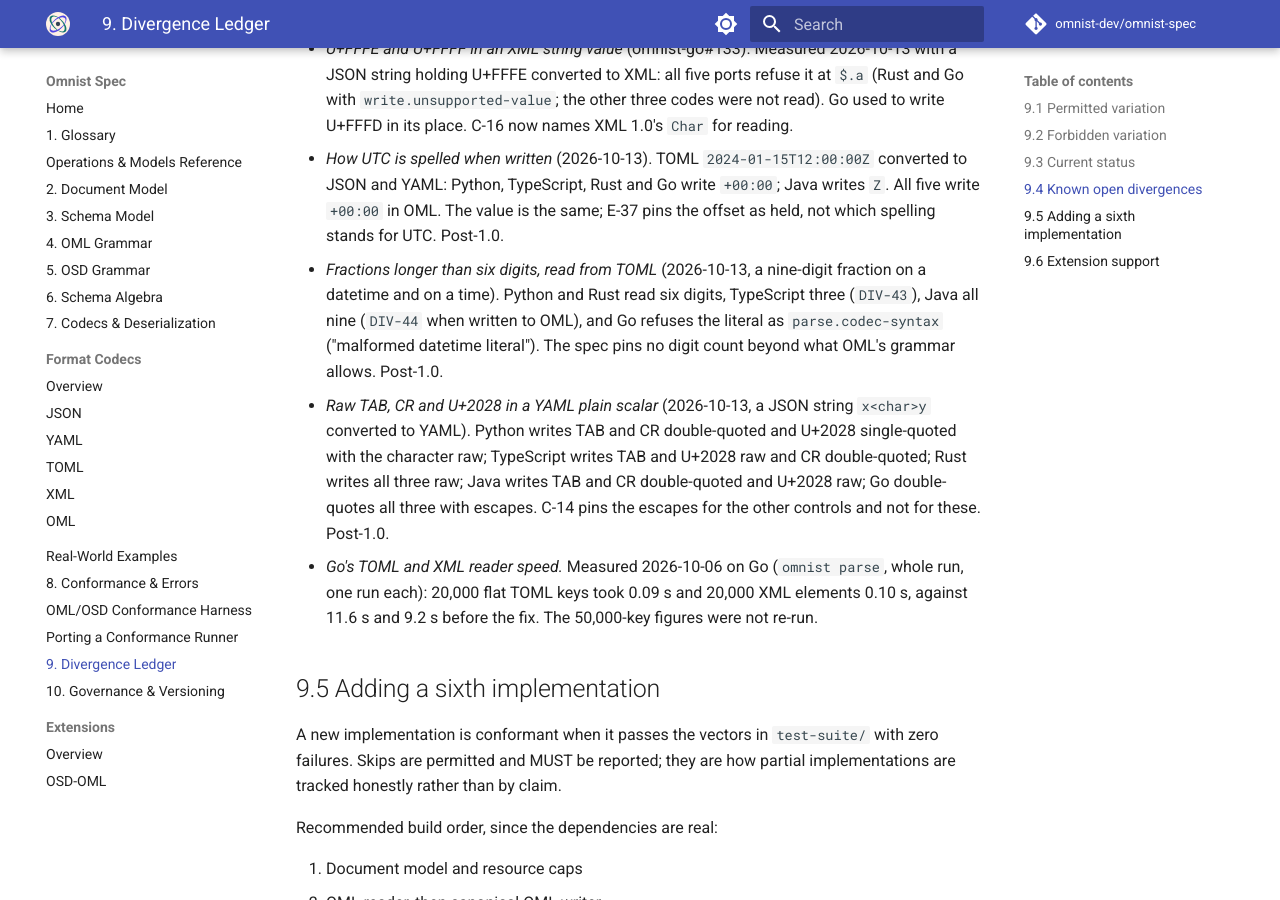
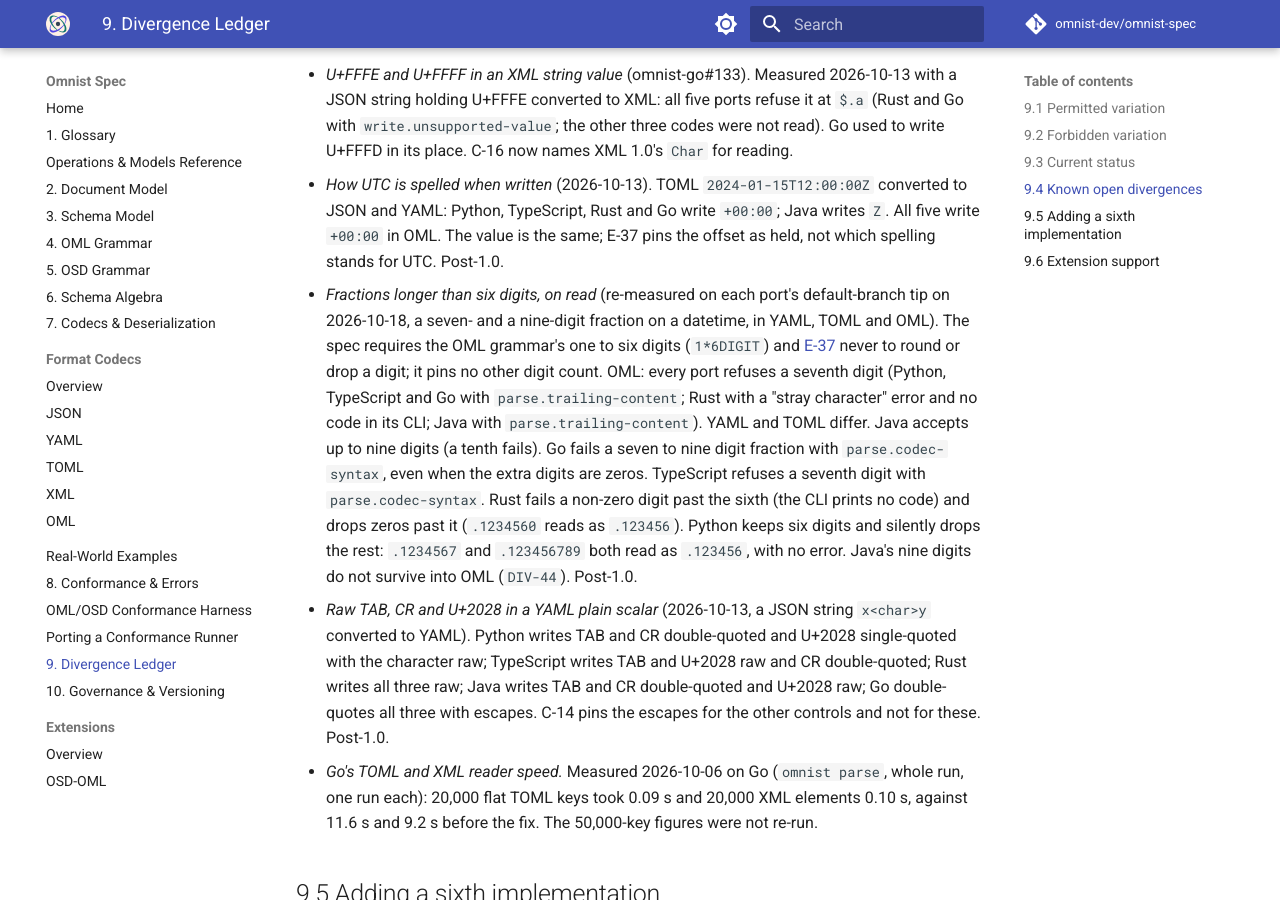
Before and after one commit to omnist-dev/omnist-spec, an MkDocs documentation site: the page built from docs/09-divergence-ledger.md, in a window 1280 px wide and 900 px high, scrolled down 10337 px. Built offline with MkDocs 1.6.1 and Material for MkDocs 9.7.7, drawn with Linux system fonts in a browser that asks for light colours; comment, search, counter and statistics services are not loaded; some of the changed text lies outside the part shown.

Commit message:
Ledger: record measured fractional-second read behaviour (#180)
* Record measured fractional-second read behaviour in the 9.3 ledger

Replace the TOML-only fraction note with one measured on each port's
default-branch tip: a seven- and a nine-digit fraction in YAML, TOML and OML.
States what the spec requires (OML 1*6DIGIT, E-37) and each port's result.
Docs only; no normative change, no release.

Co-Authored-By: Claude Sonnet 5.5 <noreply@anthropic.com>

* Update DIV-43 to the current TypeScript fraction behaviour

Co-Authored-By: Claude Sonnet 5.5 <noreply@anthropic.com>

---------

Co-authored-by: tomlee <yautat@gmail.com>
Co-authored-by: Claude Sonnet 5.5 <noreply@anthropic.com>

```diff
--- a/docs/09-divergence-ledger.md
+++ b/docs/09-divergence-ledger.md
@@ -406,9 +406,10 @@ converts an offset datetime to UTC (`12:00+01:00` reads as `11:00`); the YAML an
 TOML readers truncate a fraction to three digits; an XML attribute value over
 about 8 MB throws an uncaught `RangeError`; and the XML parser is super-linear
 in depth (a 100,000-deep document took about 350 s before the depth limit was
-reported). Of these, 2026-10-13 re-measured only the fraction: TOML
-`2024-01-15T12:00:00.123456789Z` reads as `.123` (the other ports' results are in
-the unpinned notes). The other three are quoted from the issue and were not run.
+reported). Of these, 2026-10-18 re-measured only the fraction, and it no longer
+truncates: on the current default-branch tip TypeScript refuses a seventh digit in
+YAML and TOML with `parse.codec-syntax` (the other ports' results are in the
+unpinned notes). The other three are quoted from the issue and were not run.
 **Remove this entry when omnist-ts#169 is closed.**
 
 **DIV-44. Java's OML writer emits a fraction its own grammar cannot read, and `format --schema` ignores the schema for XML ([omnist-j#133](https://github.com/omnist-dev/omnist-j/issues/133)).**
@@ -466,11 +467,20 @@ in the item (2026-10-05 unless stated).
   converted to JSON and YAML: Python, TypeScript, Rust and Go write `+00:00`;
   Java writes `Z`. All five write `+00:00` in OML. The value is the same; E-37
   pins the offset as held, not which spelling stands for UTC. Post-1.0.
-- *Fractions longer than six digits, read from TOML* (2026-10-13, a nine-digit
-  fraction on a datetime and on a time). Python and Rust read six digits,
-  TypeScript three (`DIV-43`), Java all nine (`DIV-44` when written to OML), and
-  Go refuses the literal as `parse.codec-syntax` ("malformed datetime literal").
-  The spec pins no digit count beyond what OML's grammar allows. Post-1.0.
+- *Fractions longer than six digits, on read* (re-measured on each port's
+  default-branch tip on 2026-10-18, a seven- and a nine-digit fraction on a
+  datetime, in YAML, TOML and OML). The spec requires the OML grammar's one to
+  six digits (`1*6DIGIT`) and [E-37](08-conformance-and-errors.md#838-format-codec-adjustments)
+  never to round or drop a digit; it pins no other digit count. OML: every port
+  refuses a seventh digit (Python, TypeScript and Go with `parse.trailing-content`;
+  Rust with a "stray character" error and no code in its CLI; Java with
+  `parse.trailing-content`). YAML and TOML differ. Java accepts up to nine digits
+  (a tenth fails). Go fails a seven to nine digit fraction with `parse.codec-syntax`,
+  even when the extra digits are zeros. TypeScript refuses a seventh digit with
+  `parse.codec-syntax`. Rust fails a non-zero digit past the sixth (the CLI prints
+  no code) and drops zeros past it (`.1234560` reads as `.123456`). Python keeps six
+  digits and silently drops the rest: `.1234567` and `.123456789` both read as
+  `.123456`, with no error. Java's nine digits do not survive into OML (`DIV-44`). Post-1.0.
 - *Raw TAB, CR and U+2028 in a YAML plain scalar* (2026-10-13, a JSON string
   `x<char>y` converted to YAML). Python writes TAB and CR double-quoted
   and U+2028 single-quoted with the character raw; TypeScript writes TAB and
```
